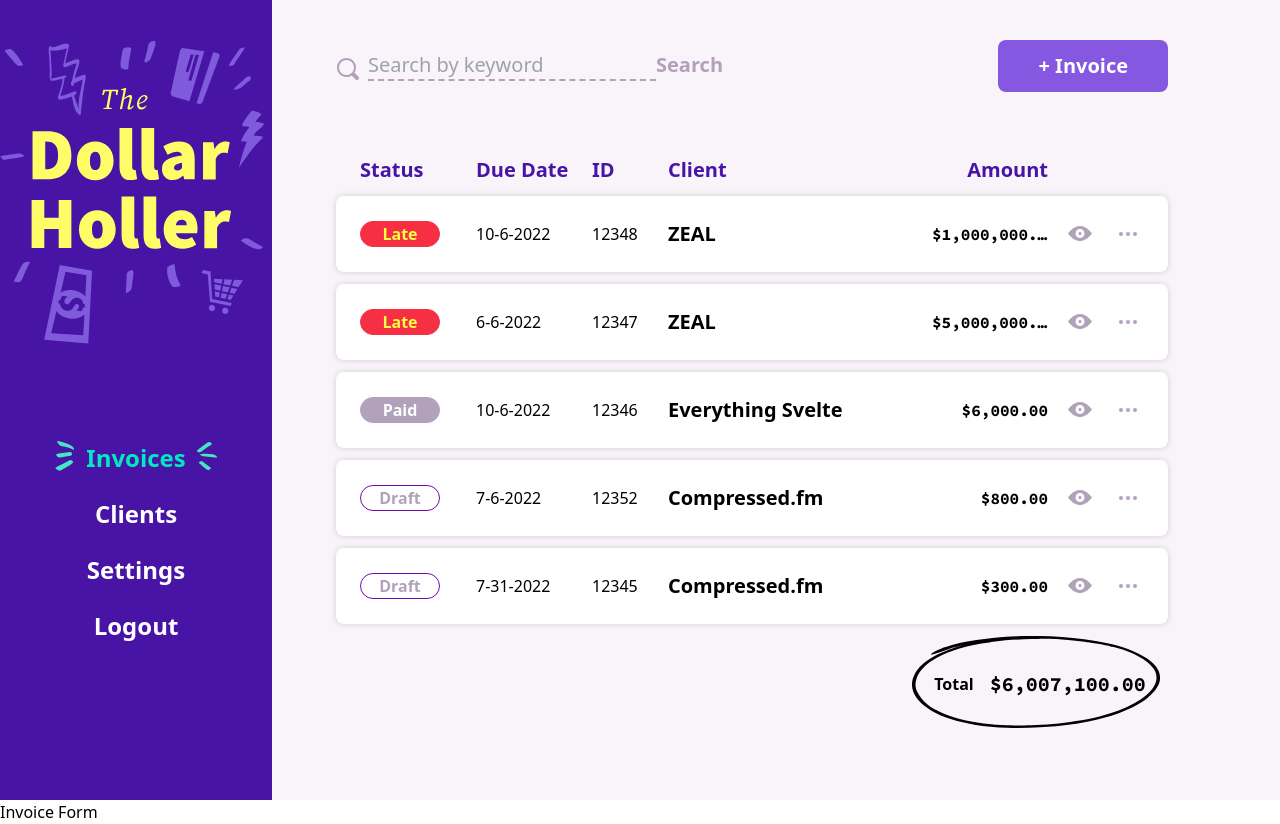
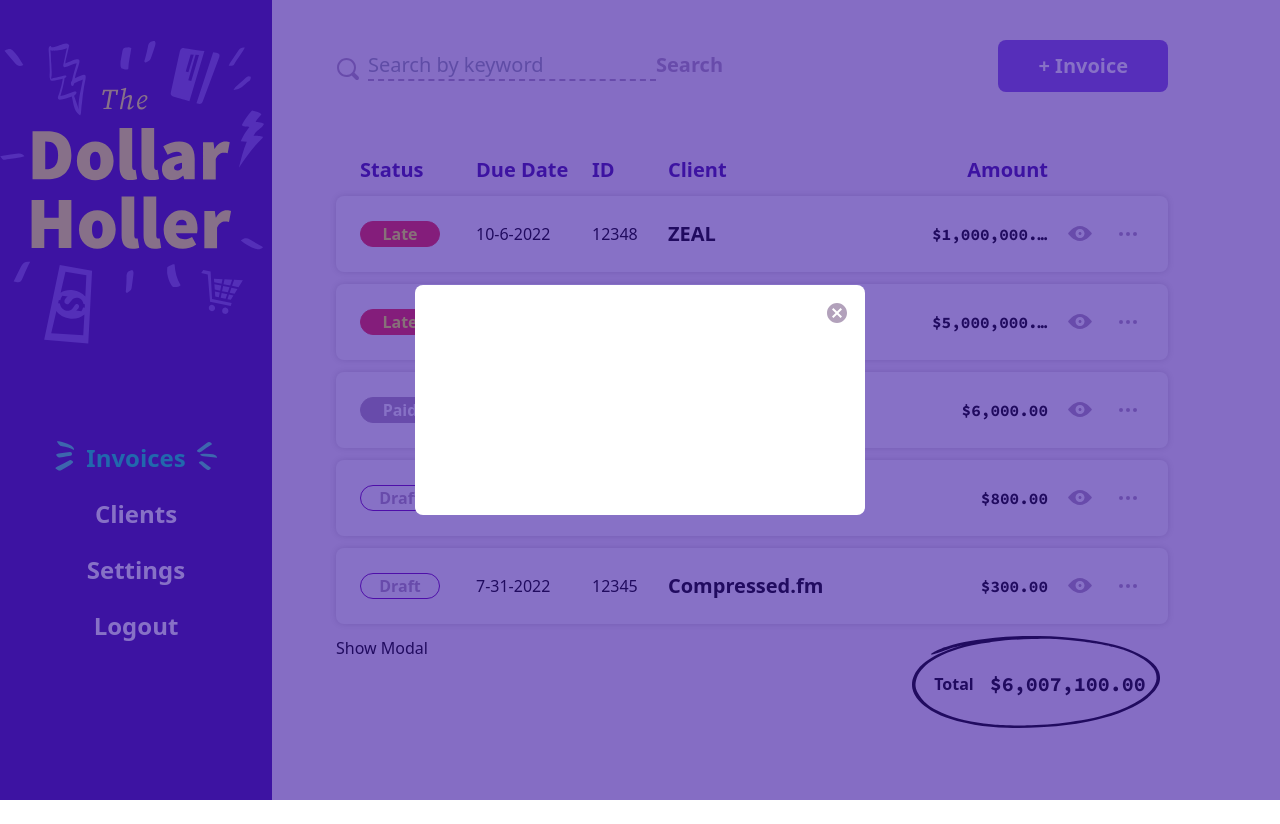
Before and after one commit to aschnitkey/dollarHoller, a SvelteKit app: page /invoices in a window 1280 px wide. After the commit the page ends 800 px from the top, so only its background shows below. Built offline with nearby package versions, Linux system fonts and the light colour scheme.

Commit message:
18 minutes

```diff
--- /dev/null
+++ b/src/lib/components/Modal.svelte
@@ -0,0 +1,24 @@
+<script lang="ts">
+	import { createEventDispatcher } from 'svelte';
+	import Overlay from '$lib/components/Overlay.svelte';
+	import Portal from '$lib/components/Portal.svelte';
+	import Cancel from '$lib/components/icon/Cancel.svelte';
+
+	export let isVisible = false;
+	const dispatch = createEventDispatcher();
+</script>
+
+{#if isVisible}
+	<Portal>
+		<Overlay />
+		<div class="fixed inset-0 z-[999] center">
+			<div class=" max-w-[450px] min-h-[230px] w-full rounded-lg bg-white px-10 py-7 relative">
+				<button
+					on:click={() => dispatch('close')}
+					class="absolute right-4 top-4 text-pastelPurple hover:text-daisyBush"><Cancel /></button
+				>
+				<slot><!-- optional fallback --></slot>
+			</div>
+		</div>
+	</Portal>
+{/if}
--- /dev/null
+++ b/src/lib/components/Overlay.svelte
@@ -0,0 +1,9 @@
+<svelte:head>
+	<style lang="postcss">
+		body {
+			@apply overflow-hidden;
+		}
+	</style>
+</svelte:head>
+
+<div class="fixed inset-0 bg-blueGem opacity-60 z-[998]" />
--- /dev/null
+++ b/src/lib/components/icon/Cancel.svelte
@@ -0,0 +1,10 @@
+<script lang="ts">
+	export let width = 24,
+		height = 24;
+</script>
+
+<svg {width} {height} viewBox="0 0 24 24" xmlns="http://www.w3.org/2000/svg">
+	<path
+		d="M12 2C6.47 2 2 6.47 2 12C2 17.53 6.47 22 12 22C17.53 22 22 17.53 22 12C22 6.47 17.53 2 12 2ZM17 15.59L15.59 17L12 13.41L8.41 17L7 15.59L10.59 12L7 8.41L8.41 7L12 10.59L15.59 7L17 8.41L13.41 12L17 15.59Z"
+	/>
+</svg>
--- a/src/routes/(dashboard)/invoices/+page.svelte
+++ b/src/routes/(dashboard)/invoices/+page.svelte
@@ -7,7 +7,9 @@
 	import { totalAmount, numToCurrency } from '$lib/utils/moneyHelpers';
 	import BlankState from './BlankState.svelte';
 	import InvoiceRowHeader from './InvoiceRowHeader.svelte';
-	import Portal from '$lib/components/Portal.svelte';
+	import Modal from '$lib/components/Modal.svelte';
+
+	let isModalShowing = true;
 
 	onMount(() => {
 		loadInvoices();
@@ -39,8 +41,6 @@
 
 <!-- list of invoices -->
 <div>
-	<Portal><div>Invoice Form</div></Portal>
-
 	{#if $invoices === null}
 		Loading...
 	{:else if $invoices.length <= 0}
@@ -54,4 +54,6 @@
 		</div>
 		<CircledAmount label={'Total'} amount={numToCurrency(totalAmount($invoices))} />
 	{/if}
+	<button on:click={() => (isModalShowing = true)}>Show Modal</button>
 </div>
+<Modal isVisible={isModalShowing} on:close={() => (isModalShowing = false)} />
```
